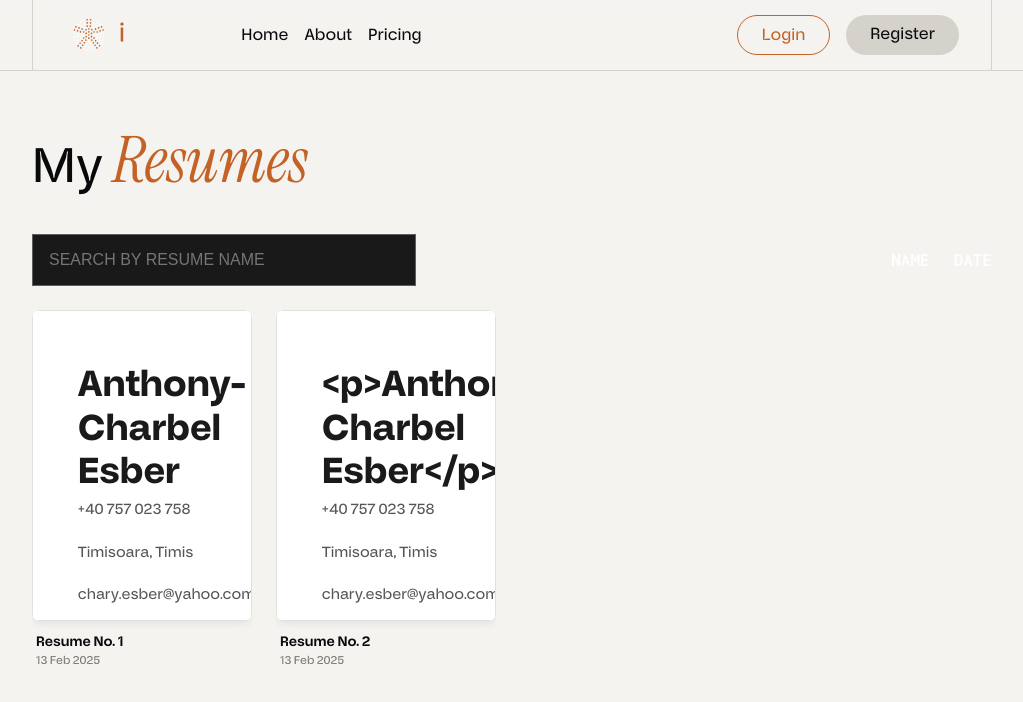
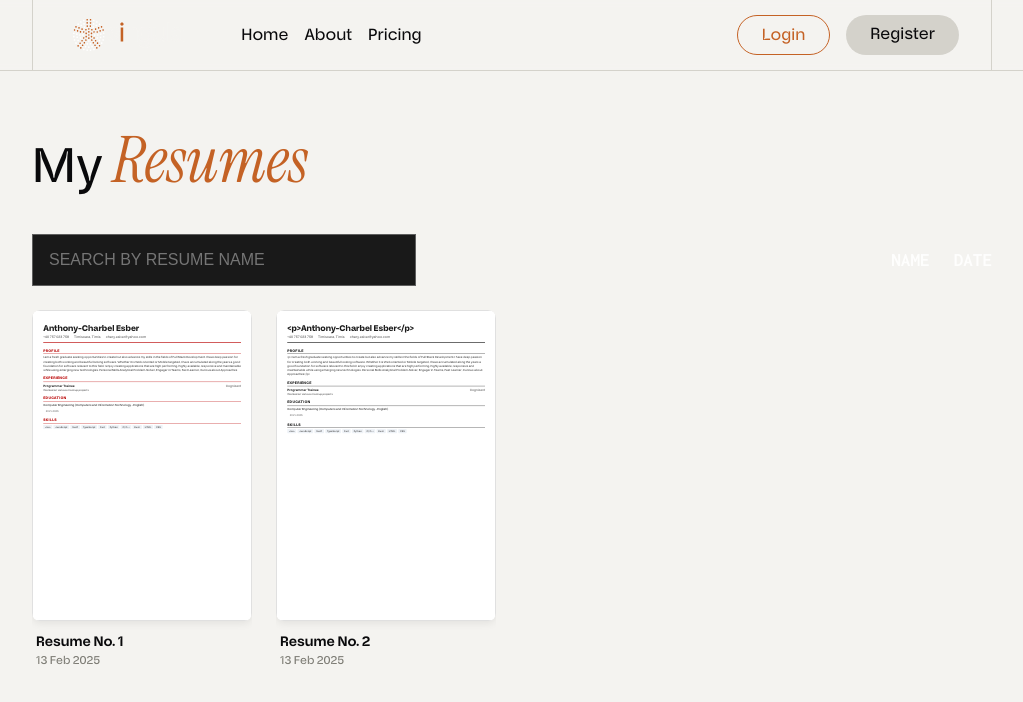
Before and after one commit to AnthonyEsber/singula, a React (Vite) app: page /dashboard in a window 1280 px wide. Shown: the top 702 px of the page, without its empty margins (128-1151 px from the left). Built offline with nearby package versions, Linux system fonts and the light colour scheme.

Commit message:
hotfix: preview render bug in dashboard grid

```diff
--- a/src/components/PreviewPanel/PreviewPanel.jsx
+++ b/src/components/PreviewPanel/PreviewPanel.jsx
@@ -8,7 +8,7 @@ function PreviewPanel({ content }) {
         <span className={styles.label}>[Live Preview]</span>
       </div>
       <div className={styles.container}>
-        <ResumePreview content={content} />
+        <ResumePreview content={content} isThumbnail={false} />
       </div>
     </div>
   );
--- a/src/components/ResumeCard/ResumeCard.jsx
+++ b/src/components/ResumeCard/ResumeCard.jsx
@@ -1,7 +1,9 @@
+import { useNavigate } from 'react-router';
 import ResumePreview from '../ResumePreview/ResumePreview';
 import styles from './ResumeCard.module.css';
 
 function ResumeCard({ resume }) {
+  const navigate = useNavigate();
   const formattedDate = new Date(resume.dateCreated).toLocaleDateString('en-GB', {
     day: 'numeric',
     month: 'short',
@@ -9,9 +11,9 @@ function ResumeCard({ resume }) {
   });
 
   return (
-    <div className={styles.card}>
+    <div className={styles.card} onClick={() => navigate(`/dashboard/edit/${resume.id}`)}>
       <div className={styles.thumbnailArea}>
-        <ResumePreview content={resume.content} />
+        <ResumePreview content={resume.content} isThumbnail={true} />
       </div>
       <div className={styles.cardInfo}>
         <p className={styles.itemName}>{resume.itemName}</p>
--- a/src/components/ResumePreview/ResumePreview.jsx
+++ b/src/components/ResumePreview/ResumePreview.jsx
@@ -2,14 +2,17 @@ import styles from './ResumePreview.module.css';
 
 const SCALE_MAP = { small: 1, medium: 1.4, large: 1.75, thumbnail: 0.32 };
 
-function ResumePreview({ content }) {
+function ResumePreview({ content, isThumbnail }) {
   if (!content) {
     return <div className={styles.placeholder}>No preview available</div>;
   }
 
   const { fullName, phoneNumber, location, email, sections = [], customization } = content;
 
-  const scale = SCALE_MAP[customization.fontSize] ?? SCALE_MAP.thumbnail;
+  const scale =
+    SCALE_MAP[customization.fontSize] && !isThumbnail
+      ? SCALE_MAP[customization.fontSize]
+      : SCALE_MAP.thumbnail;
   const scaledWidth = `${Math.round(100 / scale)}%`;
 
   const profile = sections.find((s) => s.sectionId === 'profile' && !s.isHidden);
```
